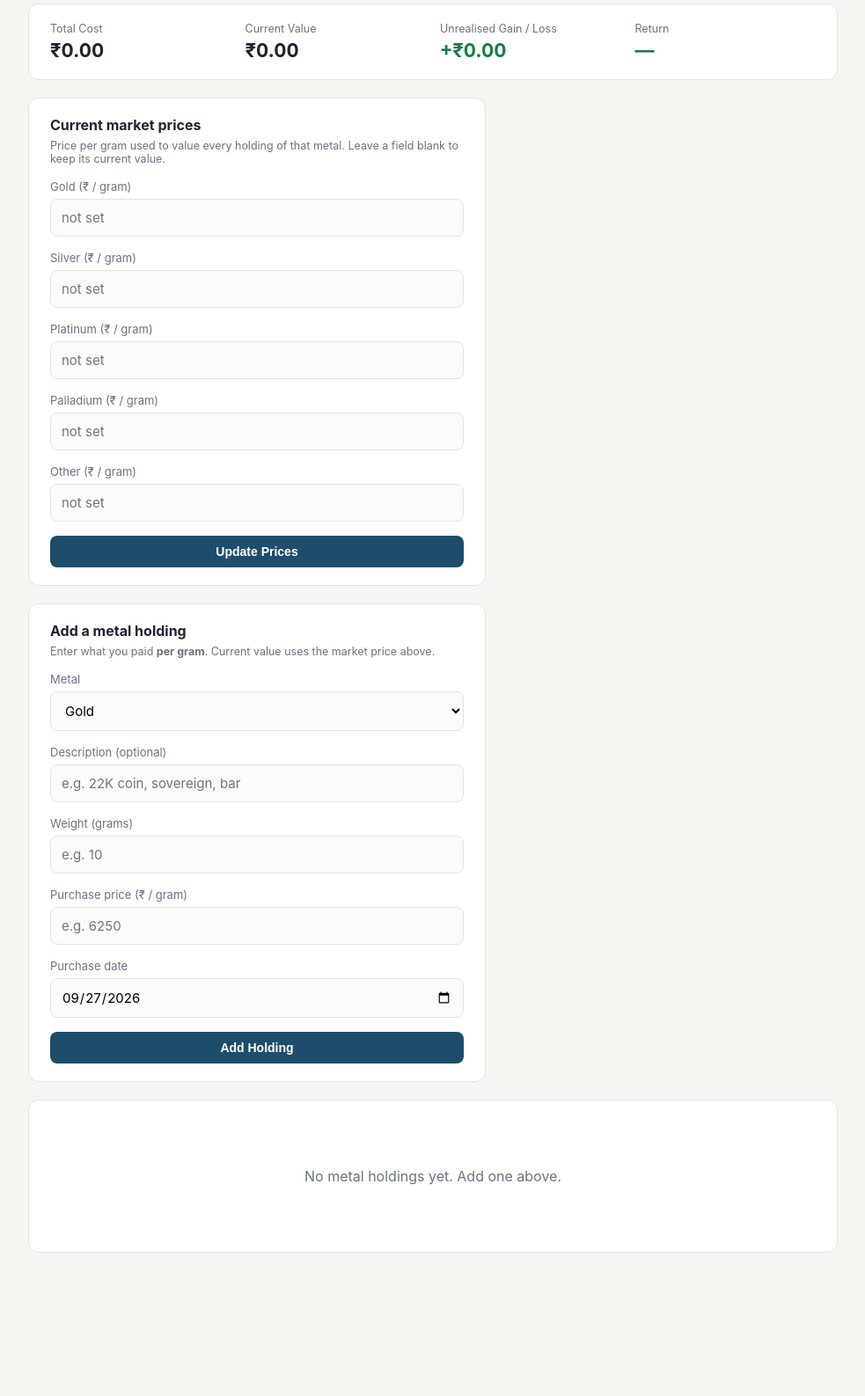
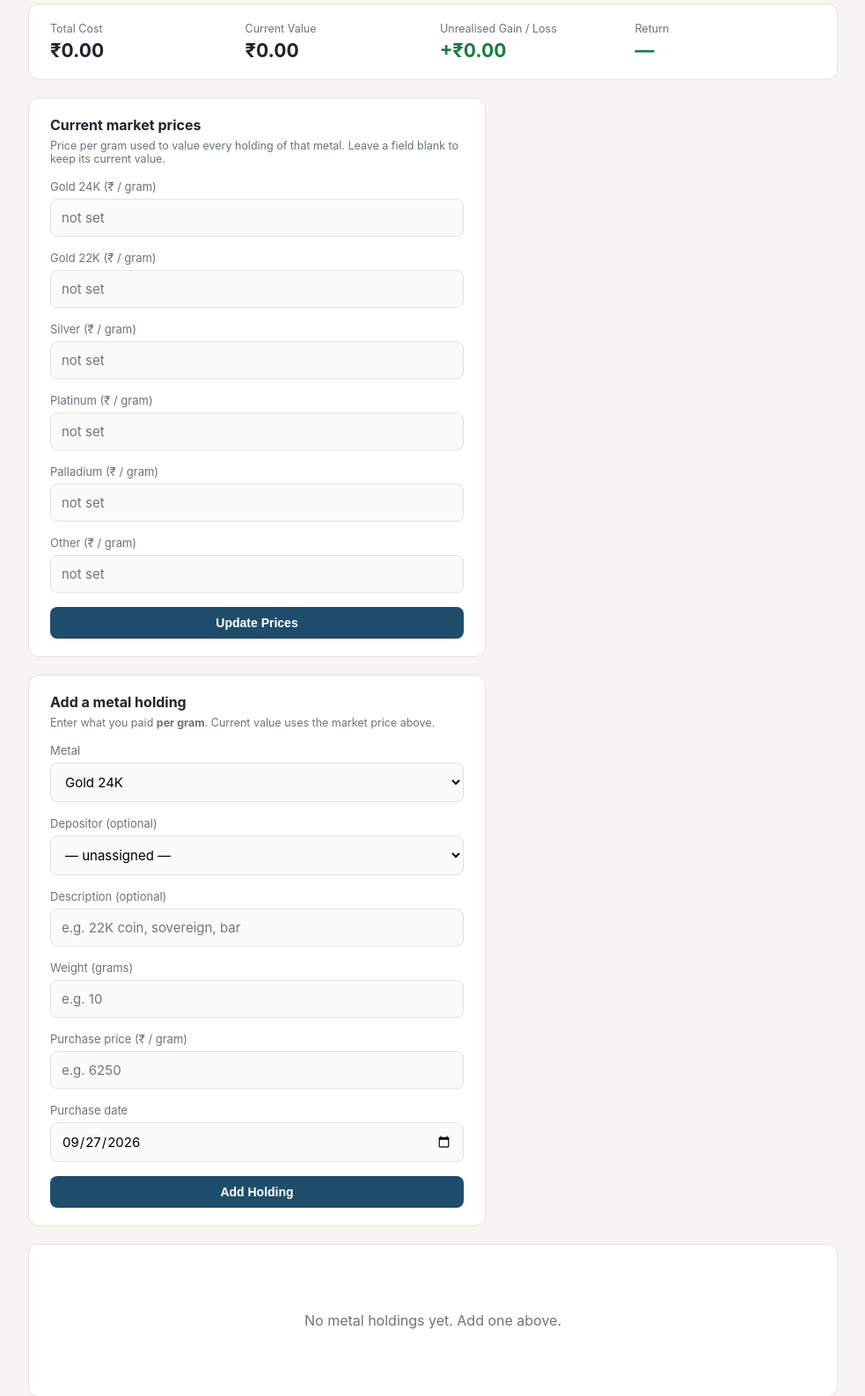
Before and after one commit to krishnasagarr-sketch/investments, a Flask app: page /metals in a window 1280 px wide. Shown: the part 154-1741 px from the top of the page at 88% size, without its empty margins (148-1131 px from the left). Before the commit the page ends 1578 px from the top, so only its background shows below. Run offline with Flask 3, Linux system fonts and the light colour scheme; data that the repository does not hold is empty.

Commit message:
Metals: split gold into 24K/22K, link holdings to a depositor
- METAL_TYPES gains gold_24k / gold_22k in place of a single "gold";
  migration rewrites existing gold holdings and the gold price row to
  gold_24k. Each carat carries its own market rate.
- metals table gains a nullable depositor_id (FK -> depositors); the
  holding form has an optional Depositor dropdown and the holdings table
  a Holder column.
- Depositor delete guard and the depositors "in use" flag now also
  count metal holdings, not just deposits.

Co-Authored-By: Claude Sonnet 5 <noreply@anthropic.com>

```diff
--- a/app.py
+++ b/app.py
@@ -60,7 +60,8 @@ DAYS_PER_YEAR = 365  # simple day-count convention used for interest on day tenu
 
 # Precious-metal holdings: internal key -> human label
 METAL_TYPES = {
-    "gold": "Gold",
+    "gold_24k": "Gold 24K",
+    "gold_22k": "Gold 22K",
     "silver": "Silver",
     "platinum": "Platinum",
     "palladium": "Palladium",
@@ -109,6 +110,7 @@ def init_db():
     conn.execute("""
         CREATE TABLE IF NOT EXISTS metals (
             id INTEGER PRIMARY KEY AUTOINCREMENT,
+            depositor_id INTEGER REFERENCES depositors(id),
             metal TEXT NOT NULL,
             description TEXT NOT NULL DEFAULT '',
             grams REAL NOT NULL,
@@ -117,6 +119,8 @@ def init_db():
             purchase_date TEXT NOT NULL
         )
     """)
+    if "depositor_id" not in {r[1] for r in conn.execute("PRAGMA table_info(metals)")}:
+        conn.execute("ALTER TABLE metals ADD COLUMN depositor_id INTEGER REFERENCES depositors(id)")
 
     # Live market price per gram for each metal (one row per metal type).
     conn.execute("""
@@ -126,6 +130,13 @@ def init_db():
             updated_on TEXT NOT NULL
         )
     """)
+
+    # Gold split into 24K / 22K — migrate the old single "gold" key.
+    conn.execute("UPDATE metals SET metal = 'gold_24k' WHERE metal = 'gold'")
+    if not conn.execute("SELECT 1 FROM metal_prices WHERE metal = 'gold_24k'").fetchone():
+        conn.execute("UPDATE metal_prices SET metal = 'gold_24k' WHERE metal = 'gold'")
+    conn.execute("DELETE FROM metal_prices WHERE metal = 'gold'")
+
     # Seed from existing holdings: use each metal's most recent holding price.
     priced = {r["metal"] for r in conn.execute("SELECT metal FROM metal_prices")}
     for row in conn.execute(
@@ -413,10 +424,11 @@ def summarise_deposit(d) -> dict:
 # ---------- Master-list helpers ----------
 def list_depositors(db):
     return db.execute(
-        """SELECT d.id, d.holder_id, d.name, COUNT(dep.id) AS deposit_count
+        """SELECT d.id, d.holder_id, d.name,
+                  (SELECT COUNT(*) FROM deposits WHERE depositor_id = d.id) AS deposit_count,
+                  (SELECT COUNT(*) FROM metals   WHERE depositor_id = d.id) AS metal_count
            FROM depositors d
-           LEFT JOIN deposits dep ON dep.depositor_id = d.id
-           GROUP BY d.id ORDER BY d.name COLLATE NOCASE"""
+           ORDER BY d.name COLLATE NOCASE"""
     ).fetchall()
 
 
@@ -465,6 +477,7 @@ def depositors_with_totals(db):
             "holder_id": dep["holder_id"],
             "name": dep["name"],
             "deposit_count": dep["deposit_count"],
+            "metal_count": dep["metal_count"],
             "total_invested": t["invested"],
             "total_current": t["current"],
             "total_maturity": t["maturity"],
@@ -842,9 +855,10 @@ def depositors_page():
 @app.route("/depositors/<int:depositor_id>/delete", methods=["POST"])
 def delete_depositor(depositor_id):
     db = get_db()
-    in_use = db.execute(
-        "SELECT COUNT(*) AS n FROM deposits WHERE depositor_id = ?", (depositor_id,)
-    ).fetchone()["n"]
+    in_use = (
+        db.execute("SELECT COUNT(*) AS n FROM deposits WHERE depositor_id = ?", (depositor_id,)).fetchone()["n"]
+        + db.execute("SELECT COUNT(*) AS n FROM metals WHERE depositor_id = ?", (depositor_id,)).fetchone()["n"]
+    )
     if in_use == 0:
         db.execute("DELETE FROM depositors WHERE id = ?", (depositor_id,))
         db.commit()
@@ -920,9 +934,11 @@ def list_metals(db):
     recorded on the holding itself if that metal has no market price set)."""
     prices = get_metal_prices(db)
     rows = []
-    for m in db.execute(
-        "SELECT * FROM metals ORDER BY purchase_date DESC, id DESC"
-    ).fetchall():
+    for m in db.execute("""
+        SELECT metals.*, depositors.name AS depositor_name
+        FROM metals LEFT JOIN depositors ON metals.depositor_id = depositors.id
+        ORDER BY metals.purchase_date DESC, metals.id DESC
+    """).fetchall():
         info = prices.get(m["metal"])
         current_price = info["price"] if info else m["purchase_price"]
         cost = m["grams"] * m["purchase_price"]
@@ -932,6 +948,8 @@ def list_metals(db):
             "id": m["id"],
             "metal": m["metal"],
             "metal_label": METAL_TYPES.get(m["metal"], m["metal"].title()),
+            "depositor_id": m["depositor_id"],
+            "depositor_name": m["depositor_name"],
             "description": m["description"],
             "grams": m["grams"],
             "purchase_price": m["purchase_price"],
@@ -947,11 +965,21 @@ def list_metals(db):
     return rows
 
 
-def parse_metal_form(form_data) -> dict:
+def parse_metal_form(form_data, db) -> dict:
     """Validate the holding form. Returns DB column values or raises ValueError."""
     metal = form_data["metal"]
     if metal not in METAL_TYPES:
         raise ValueError("Please choose a metal.")
+
+    depositor_id = None
+    if form_data.get("depositor_id"):
+        dep = db.execute(
+            "SELECT id FROM depositors WHERE id = ?", (form_data["depositor_id"],)
+        ).fetchone()
+        if dep is None:
+            raise ValueError("Please choose a valid depositor.")
+        depositor_id = dep["id"]
+
     try:
         grams = float(form_data["grams"])
         purchase_price = float(form_data["purchase_price"])
@@ -963,6 +991,7 @@ def parse_metal_form(form_data) -> dict:
         raise ValueError("Purchase price must be greater than 0.")
     return {
         "metal": metal,
+        "depositor_id": depositor_id,
         "description": form_data["description"].strip(),
         "grams": grams,
         "purchase_price": purchase_price,
@@ -971,7 +1000,7 @@ def parse_metal_form(form_data) -> dict:
 
 
 BLANK_METAL_FORM = {
-    "metal": "gold", "description": "", "grams": "",
+    "metal": "gold_24k", "depositor_id": "", "description": "", "grams": "",
     "purchase_price": "", "purchase_date": None,
 }
 
@@ -979,6 +1008,7 @@ BLANK_METAL_FORM = {
 def _metal_to_form_data(row) -> dict:
     return {
         "metal": row["metal"],
+        "depositor_id": str(row["depositor_id"] or ""),
         "description": row["description"],
         "grams": _trim_number(row["grams"]),
         "purchase_price": _trim_number(row["purchase_price"]),
@@ -994,6 +1024,9 @@ def _render_metals(db, **kwargs):
         metals=metals,
         metal_types=METAL_TYPES,
         metal_prices=prices,
+        depositors=db.execute(
+            "SELECT id, name FROM depositors ORDER BY name COLLATE NOCASE"
+        ).fetchall(),
         prices_missing=sorted({m["metal"] for m in metals if not m["price_is_market"]}),
         total_cost=sum(m["cost"] for m in metals),
         total_value=sum(m["value"] for m in metals),
@@ -1014,15 +1047,15 @@ def metals_page():
         for key in form_data:
             form_data[key] = request.form.get(key, form_data[key])
         try:
-            cols = parse_metal_form(form_data)
+            cols = parse_metal_form(form_data, db)
             # Freeze a current_price on the row (legacy column); the live value
             # comes from metal_prices, but seed it with the market rate if known.
             market = get_metal_prices(db).get(cols["metal"])
             cols["current_price"] = market["price"] if market else cols["purchase_price"]
             db.execute(
                 """INSERT INTO metals
-                   (metal, description, grams, purchase_price, current_price, purchase_date)
-                   VALUES (:metal, :description, :grams, :purchase_price, :current_price, :purchase_date)""",
+                   (metal, depositor_id, description, grams, purchase_price, current_price, purchase_date)
+                   VALUES (:metal, :depositor_id, :description, :grams, :purchase_price, :current_price, :purchase_date)""",
                 cols,
             )
             db.commit()
@@ -1072,12 +1105,12 @@ def edit_metal(metal_id):
         for key in form_data:
             form_data[key] = request.form.get(key, form_data[key])
         try:
-            cols = parse_metal_form(form_data)
+            cols = parse_metal_form(form_data, db)
             cols["id"] = metal_id
             db.execute(
                 """UPDATE metals SET
-                     metal = :metal, description = :description, grams = :grams,
-                     purchase_price = :purchase_price, purchase_date = :purchase_date
+                     metal = :metal, depositor_id = :depositor_id, description = :description,
+                     grams = :grams, purchase_price = :purchase_price, purchase_date = :purchase_date
                    WHERE id = :id""",
                 cols,
             )
--- a/templates/depositors.html
+++ b/templates/depositors.html
@@ -52,7 +52,7 @@
             <td>{{ (dep.total_current)|money }}</td>
             <td>{{ (dep.total_maturity)|money }}</td>
             <td>
-              {% if dep.deposit_count == 0 %}
+              {% if dep.deposit_count == 0 and dep.metal_count == 0 %}
                 <form class="inline" method="POST"
                       action="{{ url_for('delete_depositor', depositor_id=dep.id) }}">
                   <button type="submit" class="btn danger" data-confirm
--- a/templates/metals.html
+++ b/templates/metals.html
@@ -87,6 +87,16 @@
       </div>
 
       <div class="form-group">
+        <label for="depositor_id">Depositor <span class="muted">(optional)</span></label>
+        <select id="depositor_id" name="depositor_id">
+          <option value="" {% if not form_data.depositor_id %}selected{% endif %}>— unassigned —</option>
+          {% for dep in depositors %}
+            <option value="{{ dep.id }}" {% if form_data.depositor_id == dep.id|string %}selected{% endif %}>{{ dep.name }}</option>
+          {% endfor %}
+        </select>
+      </div>
+
+      <div class="form-group">
         <label for="description">Description <span class="muted">(optional)</span></label>
         <input type="text" id="description" name="description" placeholder="e.g. 22K coin, sovereign, bar"
                value="{{ form_data.description }}">
@@ -123,6 +133,7 @@
         <thead>
           <tr>
             <th>Metal</th>
+            <th>Holder</th>
             <th>Grams</th>
             <th>Buy ₹/g</th>
             <th>Now ₹/g</th>
@@ -140,6 +151,7 @@
               <strong>{{ m.metal_label }}</strong>
               {% if m.description %}<div class="muted" style="font-size:12px;">{{ m.description }}</div>{% endif %}
             </td>
+            <td>{{ m.depositor_name or "—" }}</td>
             <td>{{ "%.3f"|format(m.grams) }}</td>
             <td>{{ (m.purchase_price)|money }}</td>
             <td>
@@ -168,7 +180,7 @@
         </tbody>
         <tfoot>
           <tr>
-            <td colspan="4"><strong>Total</strong></td>
+            <td colspan="5"><strong>Total</strong></td>
             <td><strong>{{ (total_cost)|money }}</strong></td>
             <td><strong>{{ (total_value)|money }}</strong></td>
             <td><strong>{{ gl(total_gain) }}</strong></td>
```
Also changed, not shown: readme.md.
